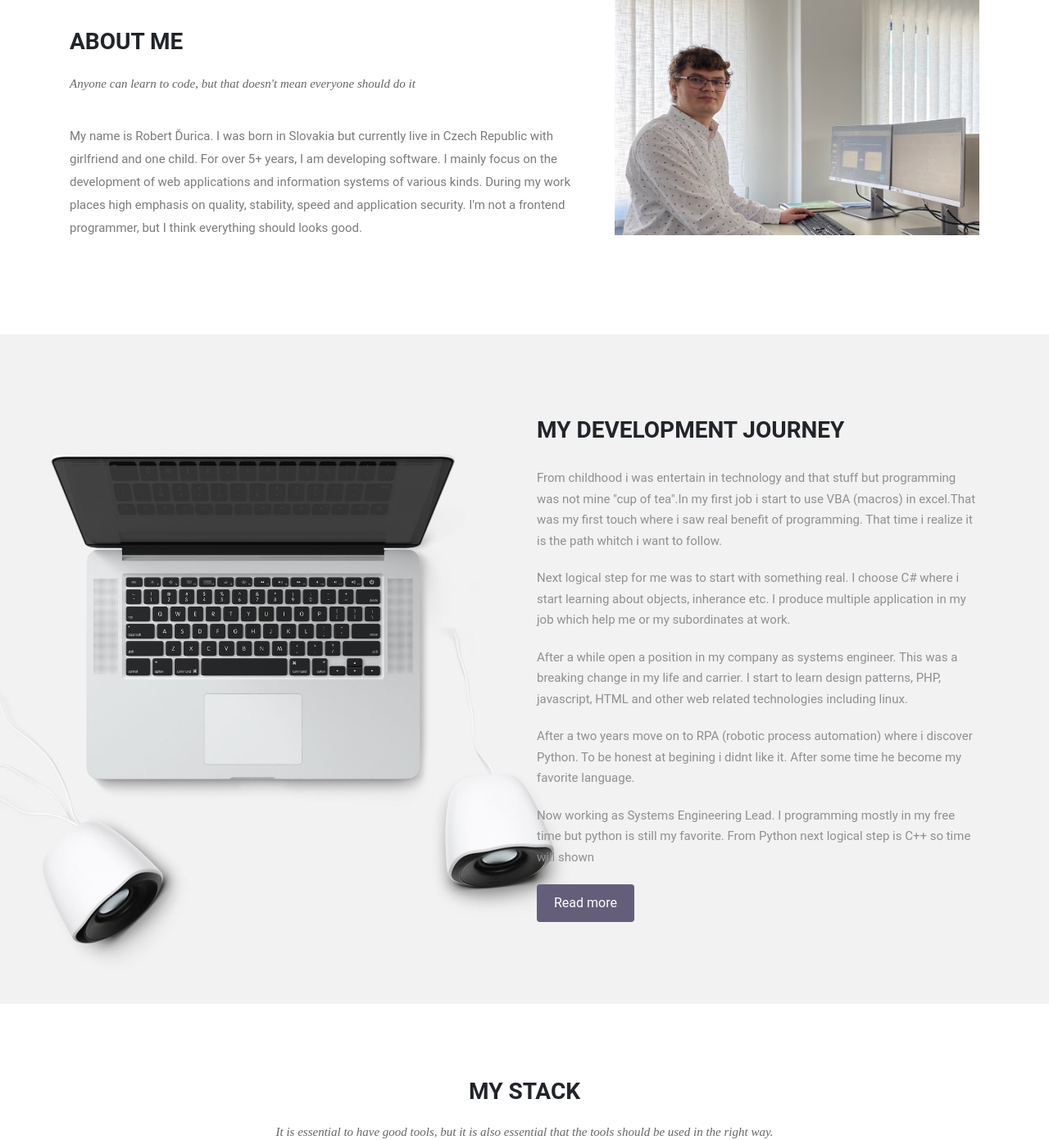
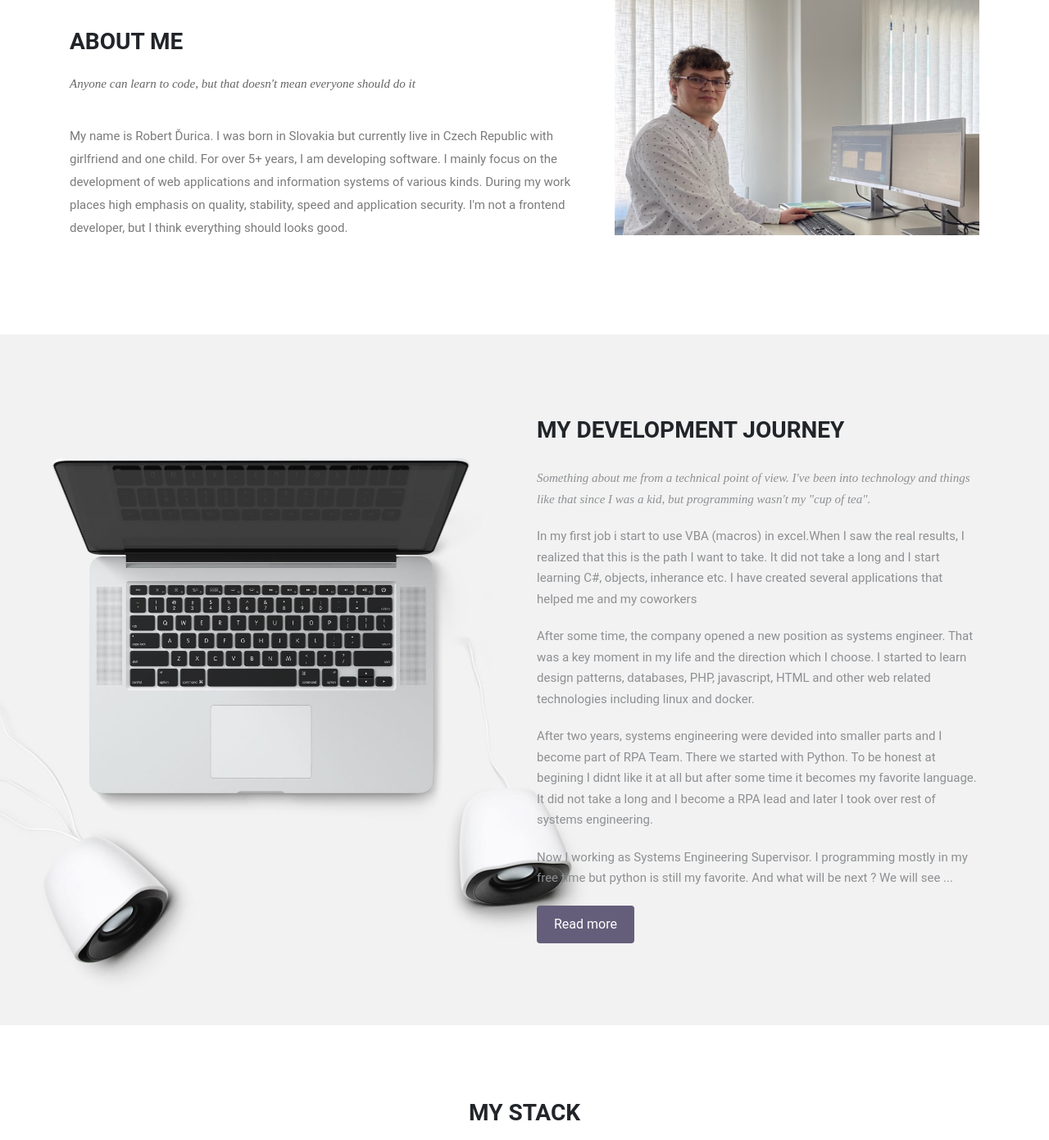
Before and after one commit to rdurica/portfolio, a Django app: page / in a window 1280 px wide. Shown: the part 732-2123 px from the top of the page at 82% size. Run offline with Django 4.2, Linux system fonts and the light colour scheme; some libraries are stand-ins or nearby versions.

Commit message:
Changed: MY DEVELOPMENT JOURNEY section

```diff
--- a/profile_page/templates/profile_page/sections/about_me.html
+++ b/profile_page/templates/profile_page/sections/about_me.html
@@ -11,7 +11,7 @@
           </div>
           <p>
             My name is Robert Ďurica. I was born in Slovakia but currently live in Czech Republic with girlfriend and one child. For over 5+ years, I am developing software. I mainly focus on the development of web applications and information
-            systems of various kinds. During my work places high emphasis on quality, stability, speed and application security. I'm not a frontend programmer, but I think everything should looks good.
+            systems of various kinds. During my work places high emphasis on quality, stability, speed and application security. I'm not a frontend developer, but I think everything should looks good.
           </p>
         </div>
       </div>
--- a/profile_page/templates/profile_page/sections/my_journey.html
+++ b/profile_page/templates/profile_page/sections/my_journey.html
@@ -2,16 +2,26 @@
   <div class="container">
     <div class="row justify-content-end">
       <div class="col-md-6">
-        <h2 class="section-subtitle">MY DEVELOPMENT JOURNEY</h2>
-        <p>
-          From childhood i was entertain in technology and that stuff but programming was not mine "cup of tea".In my first job i start to use VBA (macros) in excel.That was my first touch where i saw real benefit of programming. That time i realize
-          it is the path whitch i want to follow.
-        </p>
-        <p>Next logical step for me was to start with something real. I choose C# where i start learning about objects, inherance etc. I produce multiple application in my job which help me or my subordinates at work.</p>
-        <p>After a while open a position in my company as systems engineer. This was a breaking change in my life and carrier. I start to learn design patterns, PHP, javascript, HTML and other web related technologies including linux.</p>
-        <p>After a two years move on to RPA (robotic process automation) where i discover Python. To be honest at begining i didnt like it. After some time he become my favorite language.</p>
-        <p>Now working as Systems Engineering Lead. I programming mostly in my free time but python is still my favorite. From Python next logical step is C++ so time will shown</p>
-        <a target="_blank" href="https://prace.foxconn.cz/content/Lide-RobertDurica/" class="btn btn-view-works">Read more</a>
+        <div class="block">
+          <div class="section-title" style="margin-bottom: 16px">
+            <h2>MY DEVELOPMENT JOURNEY</h2>
+            <p>Something about me from a technical point of view. I've been into technology and things like that since I was a kid, but programming wasn't my "cup of tea".</p>
+          </div>
+          <p>
+            In my first job i start to use VBA (macros) in excel.When I saw the real results, I realized that this is the path I want to take. It did not take a long and I start learning C#, objects, inherance etc. I have created several applications
+            that helped me and my coworkers
+          </p>
+          <p>
+            After some time, the company opened a new position as systems engineer. That was a key moment in my life and the direction which I choose. I started to learn design patterns, databases, PHP, javascript, HTML and other web related
+            technologies including linux and docker.
+          </p>
+          <p>
+            After two years, systems engineering were devided into smaller parts and I become part of RPA Team. There we started with Python. To be honest at begining I didnt like it at all but after some time it becomes my favorite language. It did
+            not take a long and I become a RPA lead and later I took over rest of systems engineering.
+          </p>
+          <p>Now I working as Systems Engineering Supervisor. I programming mostly in my free time but python is still my favorite. And what will be next ? We will see ...</p>
+          <a target="_blank" href="https://prace.foxconn.cz/content/Lide-RobertDurica/" class="btn btn-view-works">Read more</a>
+        </div>
       </div>
     </div>
   </div>
```
